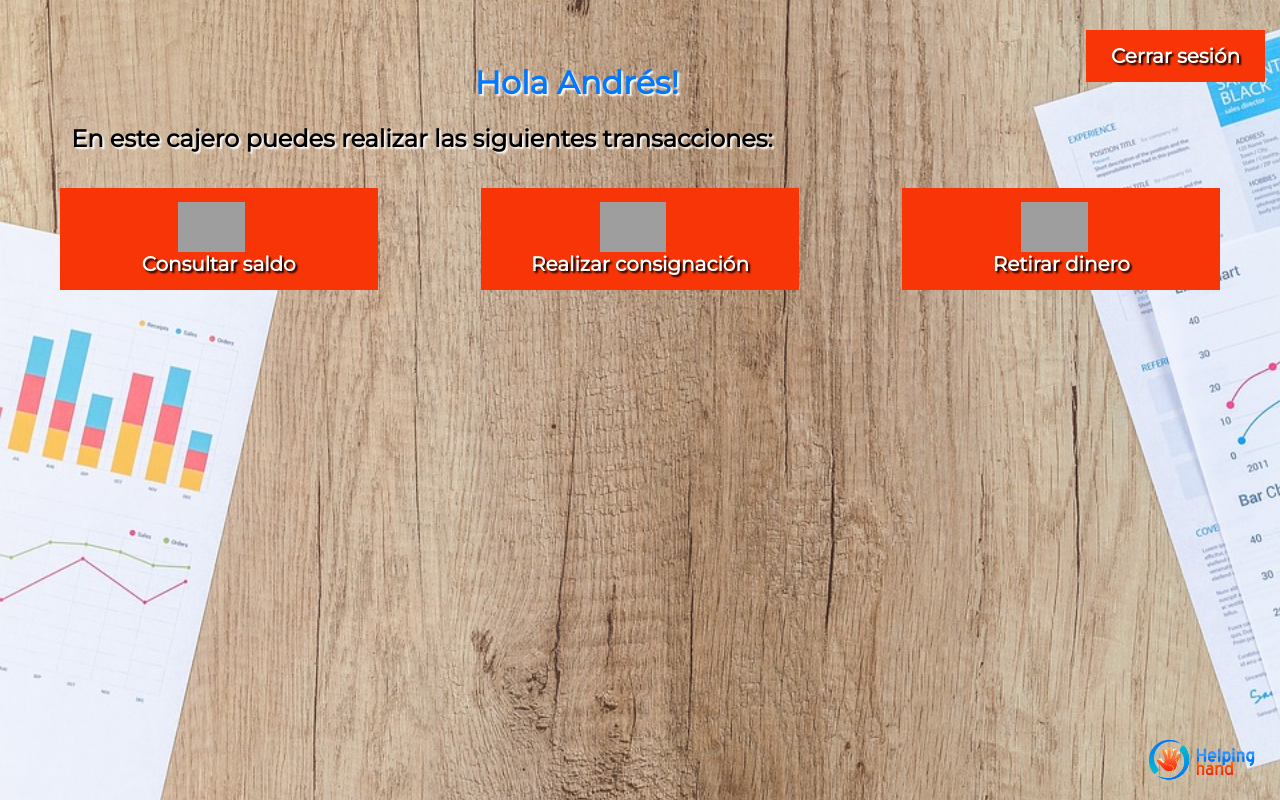
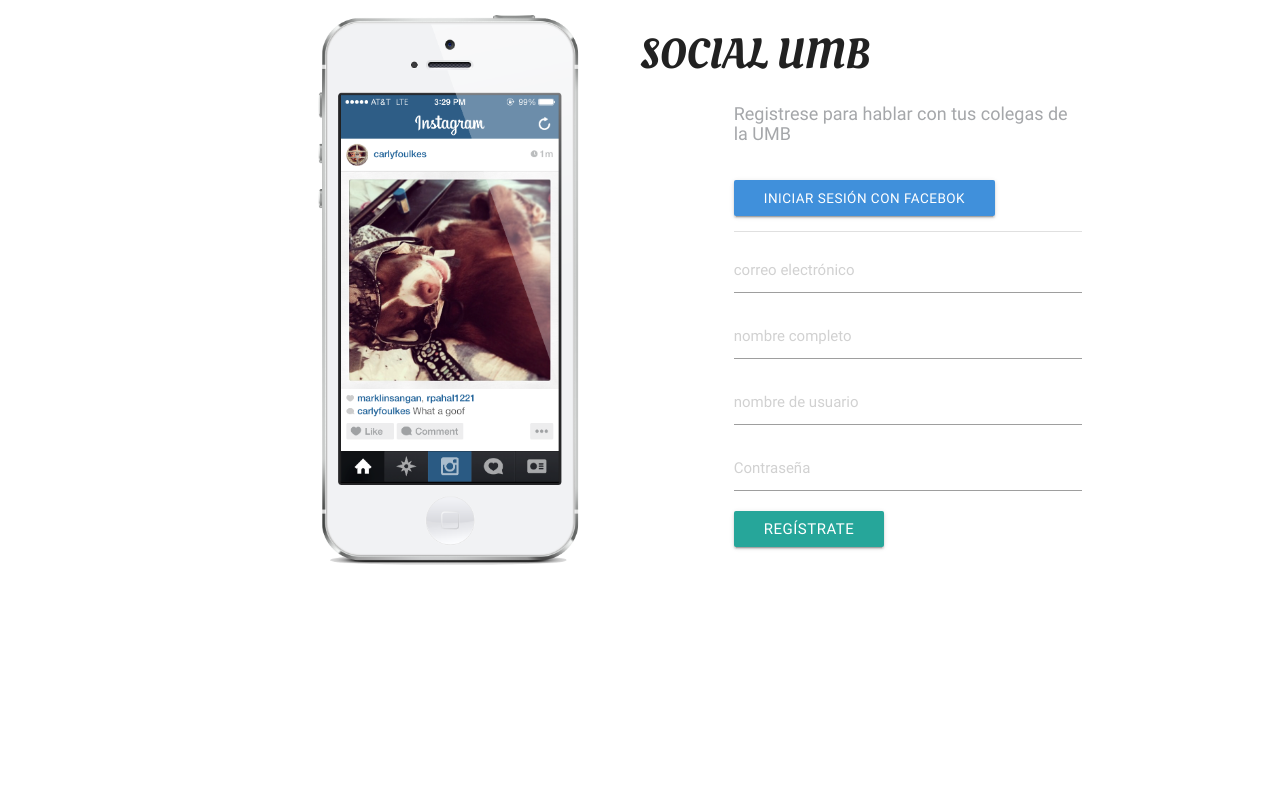
Before and after one commit to karlospuntocom/ingweb-1, a plain HTML site: page index.html in a window 1280 px wide. Drawn offline with nearby package versions, Linux system fonts and the light colour scheme; grey boxes are pictures that could not be loaded.

Commit message:
Revert "Tarea 2 Organizada"
This reverts commit db653b3633957d39e457f3e9dd2433fa817fecc1.

```diff
--- a/index.html
+++ b/index.html
@@ -1,43 +1,59 @@
+<!DOCTYPE html>
 <html>
 	<head>
-		<title>
-			Home Helping Hand
-		</title>
-		<link rel="stylesheet" type="text/css" href="css/style.css" />
-		<link rel="shortcut icon" type="image/png" href="images/favicon.png"/>
 		<meta charset="utf-8">
 		<meta http-equiv="X-UA-Compatible" content="IE=edge">
 		<meta name="viewport" content="width=device-width, initial-scale=1.0, user-scalable=no" />
-        <style>
-	      @import url('https://fonts.googleapis.com/css?family=Montserrat');
-	    </style>
+		<title>FUNDAMENTOS</title>
+		<!-- Compiled and minified CSS -->
+		<link rel="stylesheet" href="https://cdnjs.cloudflare.com/ajax/libs/materialize/0.100.2/css/materialize.min.css">
+		<link rel="stylesheet" href="css/estilos.css">
+		<link href="https://fonts.googleapis.com/css?family=Oleo+Script" rel="stylesheet">
+		<!-- Compiled and minified JavaScript -->
+		<script
+  src="https://code.jquery.com/jquery-3.2.1.min.js"
+  integrity="sha256-hwg4gsxgFZhOsEEamdOYGBf13FyQuiTwlAQgxVSNgt4="
+  crossorigin="anonymous"></script>
+		<script src="https://cdnjs.cloudflare.com/ajax/libs/materialize/0.100.2/js/materialize.min.js"></script>
 	</head>
-	<body class="body-home">
-		<div class="container-home">
-			<a href="index.php" class="input-cerrar">
-				Cerrar sesión
-			</a>
-			<h1>
-				Hola Andrés!
-			</h1>
-			<h2>
-				En este cajero puedes realizar las siguientes transacciones:
-			</h2>
-			<div class="opciones-home">
-				<a class="opcion-home" href="registro.php">
-					<img class="img-link" src="https://www.jmasjuarez.gob.mx/wp-content/uploads/2016/08/consulta-saldo.png">
-					Consultar saldo
-				</a>
-				<a class="opcion-home" href="login.php">
-					<img class="img-link" src="http://aulacm.com/wp-content/uploads/2015/06/icono-grande-741.png">
-					Realizar consignación
-				</a>
-				<a class="opcion-home" href="login.php">
-					<img class="img-link" src="http://pluspng.com/img-png/finance-png-finance-loan-money-business-dollar-hand-png-512.png">
-					Retirar dinero
-				</a>
+	<body>
+		<section id="main-container">
+			<div class="container">
+				<div class="row">
+					<div class="col s12 push-s1">
+						<div class="row">
+							<div class="col m5 hide-on-small-only">
+								<figure>
+									<img class="iphone" src="images/iphone.png" alt="">
+								</figure>
+							</div>
+							<div class="col s12 m7">
+								<div class="row">
+									<div class="signup-box" action="">
+										<h1 class="socialumb">SOCIAL UMB</h1>
+										<form action="" class="signup-form">
+											<h2>Registrese para hablar con tus colegas de la UMB</h2>
+											<div class="section">
+												<a href="" class="btn btn-fb hiden-on-small-only">Iniciar sesión con facebok</a>
+												<a href="" class="btn btn-fb hide-on-med-and-up">Iniciar sesión</a>
+											</div>
+											<div class="divider"></div>
+											<div class="section">
+												<input type="email" name="email" placeholder="correo electrónico">
+												<input type="text" name="name" placeholder="nombre completo">
+												<input type="text" name="username" placeholder="nombre de usuario">
+												<input type="password" name="password" placeholder="Contraseña">
+												<button class="btn waves-effect waves-light">Regístrate</button>
+											</div>
+										</form>
+									</div>
+
+								</div>
+							</div>
+						</div>
+					</div>
+				</div>
 			</div>
-	        <img class="img-back" src="images/logo.png">
-	    </div>
+		</section>
 	</body>
 </html>
```
